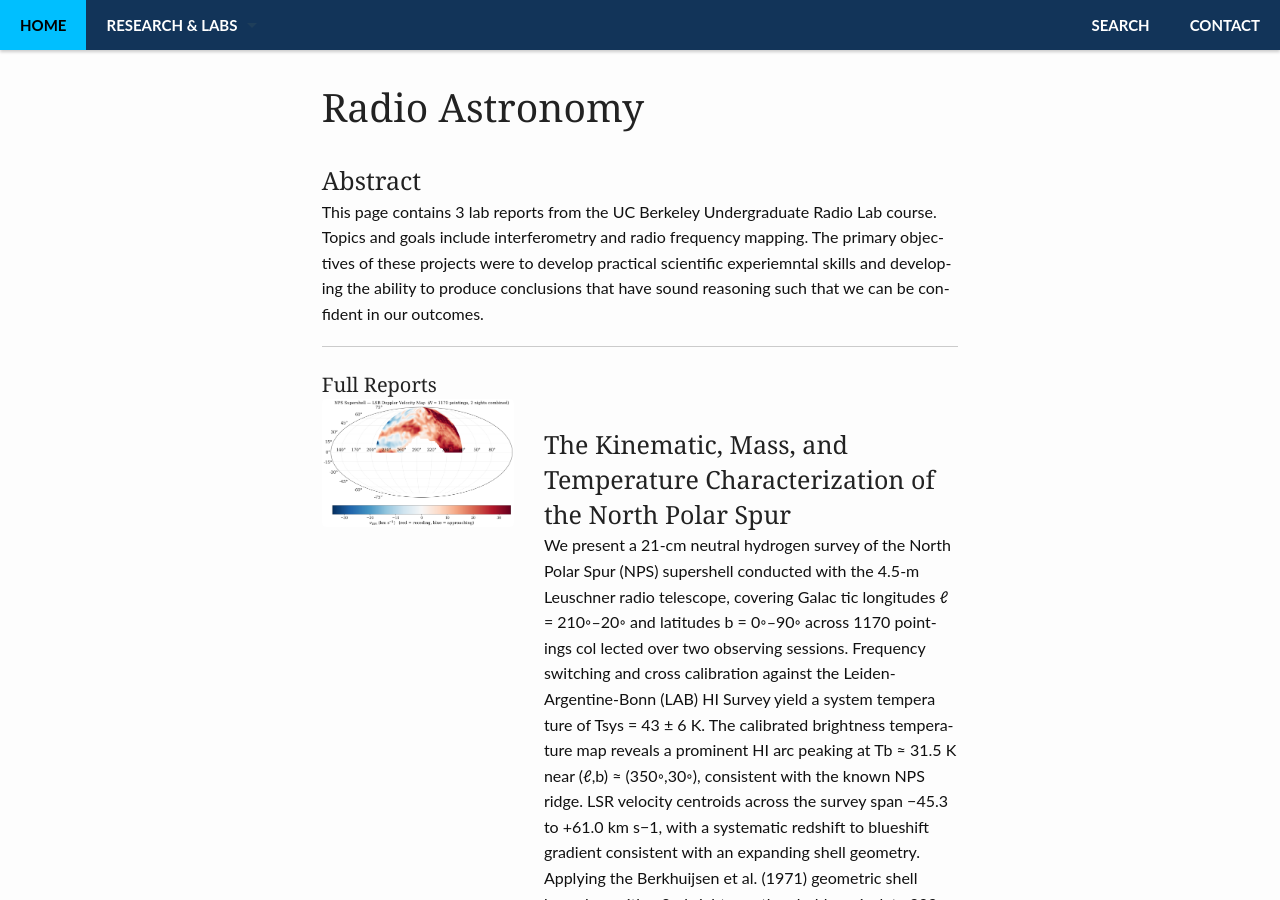
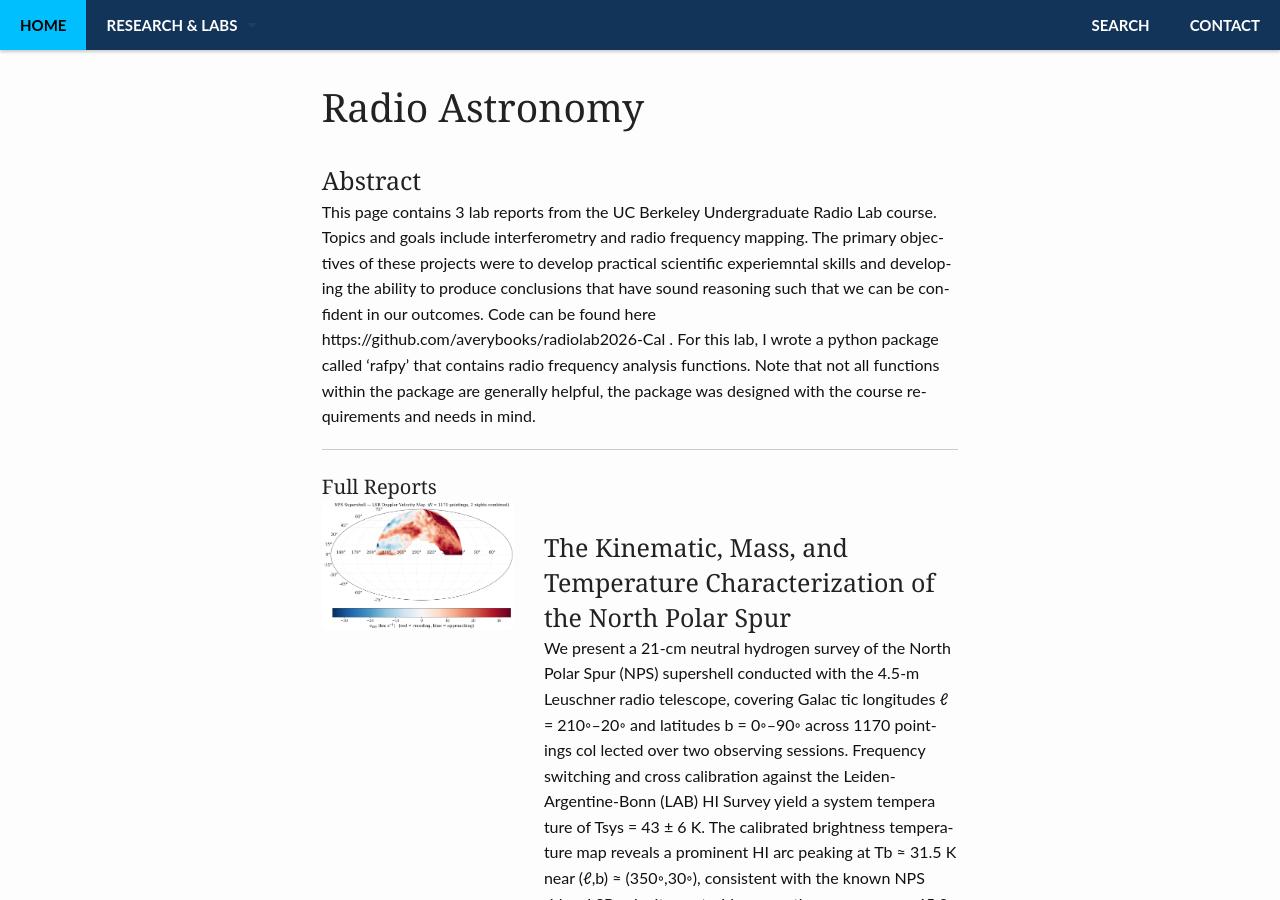
Before and after one commit to averybooks/averybooks.github.io, a Jekyll site: the page built from pages/research/radio-astronomy.md, in a window 1280 px wide and 900 px high. Built offline with Jekyll 4.4.1, drawn with Linux system fonts in a browser that asks for light colours.

```diff
--- a/pages/research/radio-astronomy.md
+++ b/pages/research/radio-astronomy.md
@@ -6,7 +6,7 @@ header: no
 ---
 
 ### Abstract
-This page contains 3 lab reports from the UC Berkeley Undergraduate Radio Lab course. Topics and goals include interferometry and radio frequency mapping. The primary objectives of these projects were to develop practical scientific experiemntal skills and developing the ability to produce conclusions that have sound reasoning such that we can be confident in our outcomes.
+This page contains 3 lab reports from the UC Berkeley Undergraduate Radio Lab course. Topics and goals include interferometry and radio frequency mapping. The primary objectives of these projects were to develop practical scientific experiemntal skills and developing the ability to produce conclusions that have sound reasoning such that we can be confident in our outcomes. Code can be found here https://github.com/averybooks/radiolab2026-Cal . For this lab, I wrote a python package called 'rafpy' that contains radio frequency analysis functions. Note that not all functions within the package are generally helpful, the package was designed with the course requirements and needs in mind.
 
 <hr>
 
```
Also changed, not shown: pages/search.md (+1 -0 lines).
